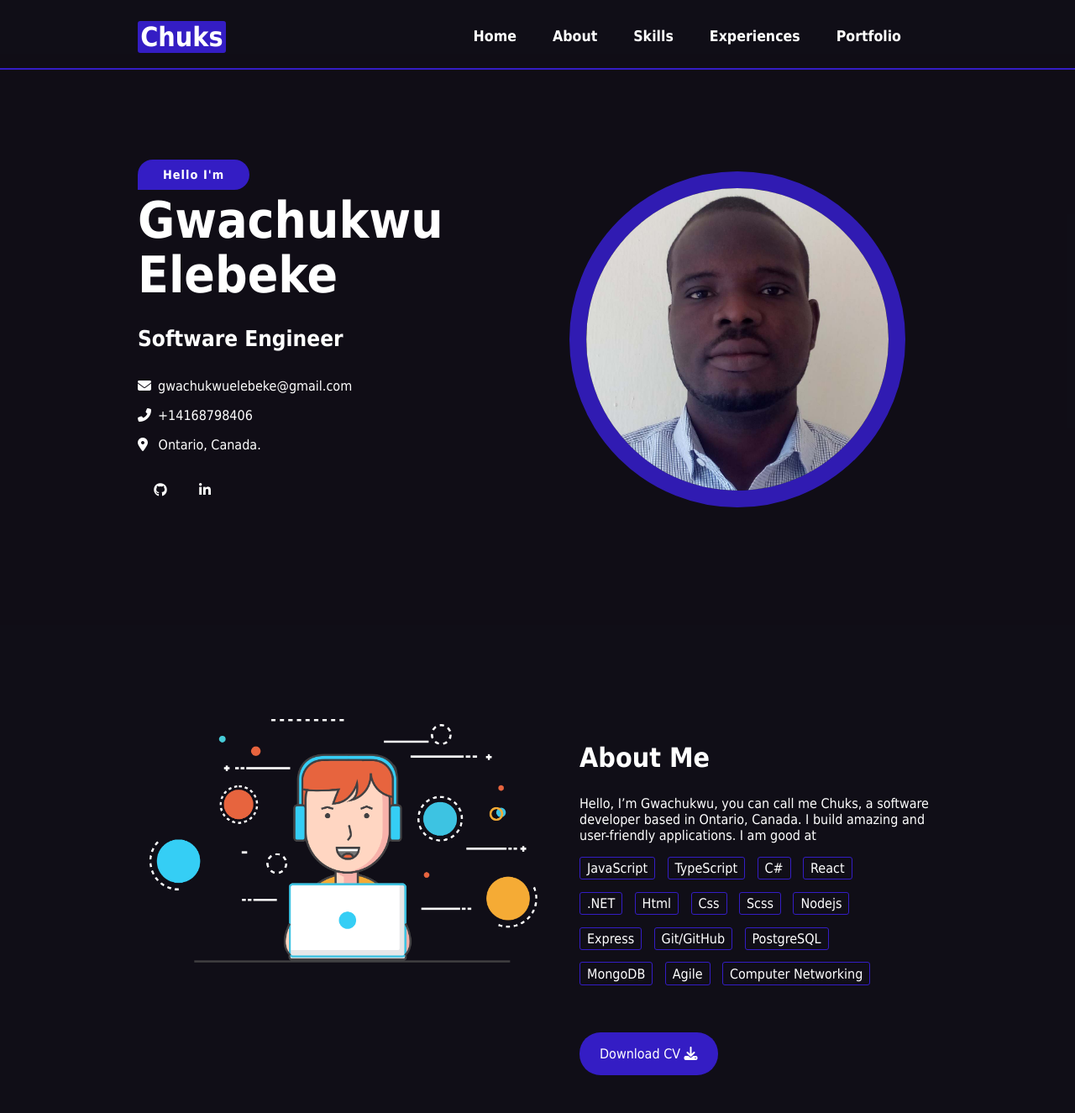
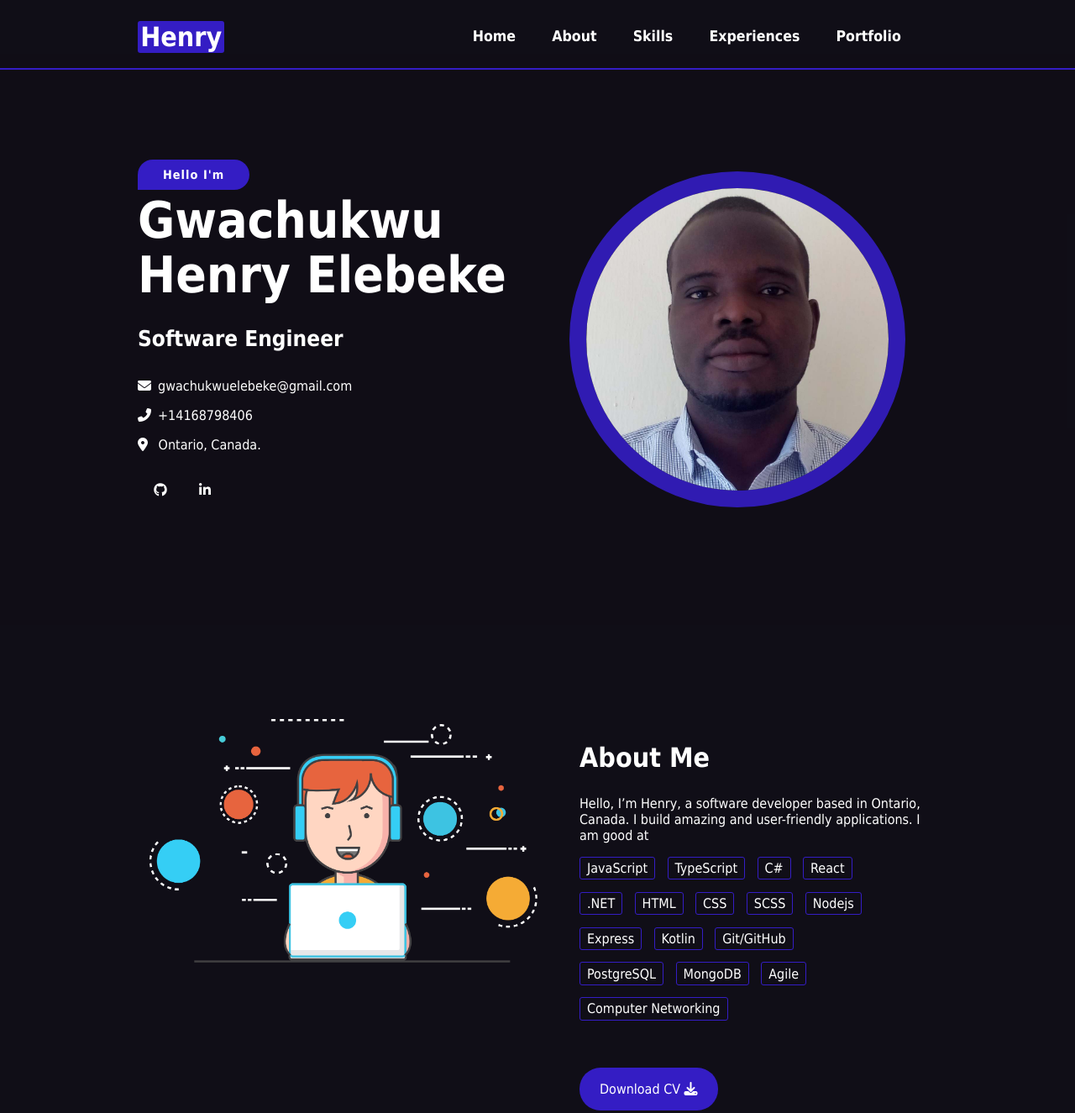
Before and after one commit to Gwachukwu/Portfolio, a plain HTML site: page index.html in a window 1280 px wide. Shown: the top 1325 px of the page at 84% size. Drawn offline with Linux system fonts and the light colour scheme.

Commit message:
Update CV

```diff
--- a/index.html
+++ b/index.html
@@ -23,7 +23,7 @@
           <div class="row__re">
             <nav class="nav">
               <div class="site__name">
-                <a class="my__name">Chuks</a>
+                <a class="my__name">Henry</a>
                 <div class="box__hermburger" id="hermburger">
                   <div class="stroke"></div>
                   <div class="stroke"></div>
@@ -52,7 +52,7 @@
               <div class="row salut_area__container">
                 <div class="col-6 col-sm-12 salut_area">
                   <span class="salute">Hello I'm</span>
-                  <h2 id="name">Gwachukwu Elebeke</h2>
+                  <h2 id="name">Gwachukwu Henry Elebeke</h2>
                   <h3 id="occupation">Software Engineer</h3>
                   <div class="col-12">
                     <ul class="address">
@@ -119,7 +119,7 @@
                 <div class="col-6 col-sm-12 col-md-12 explain__me__container">
                   <h2 class="explain__me">About Me</h2>
                   <p>
-                    Hello, I’m Gwachukwu, you can call me Chuks, a software developer based in Ontario,
+                    Hello, I’m Henry, a software developer based in Ontario,
                     Canada. I build amazing and user-friendly applications.
                     I am good at
                   </p>
@@ -130,11 +130,12 @@
                       <li class="skill">C#</li>
                       <li class="skill">React</li>
                       <li class="skill">.NET</li>
-                      <li class="skill">Html</li>
-                      <li class="skill">Css</li>
-                      <li class="skill">Scss</li>
+                      <li class="skill">HTML</li>
+                      <li class="skill">CSS</li>
+                      <li class="skill">SCSS</li>
                       <li class="skill">Nodejs</li>
                       <li class="skill">Express</li>
+                      <li class="skill">Kotlin</li>
                       <li class="skill">Git/GitHub</li>
                       <li class="skill">PostgreSQL</li>
                       <li class="skill">MongoDB</li>
@@ -142,7 +143,7 @@
                       <li class="skill">Computer Networking</li>
                     </ul>
                   </div>
-                  <a href="./assets/GWACHUKWU IKENNA ELEBEKE CV.pdf">
+                  <a href="./assets/Gwachukwu Henry Elebeke CV.pdf">
                     Download CV <i class="fas fa-download"></i>
                   </a>
                 </div>
```
Also changed, not shown: 2 other files.
